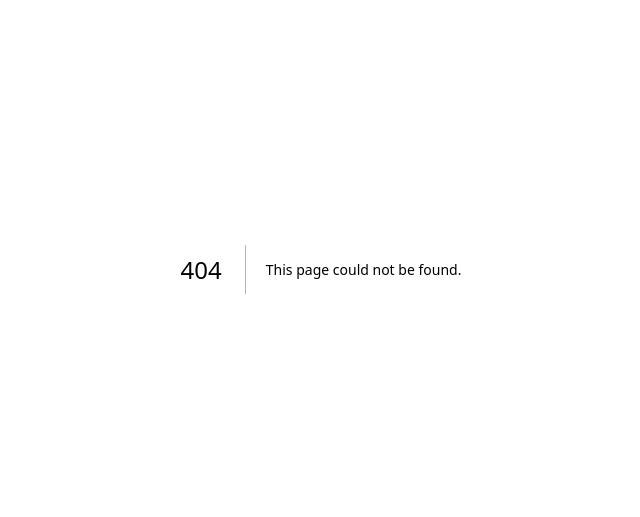
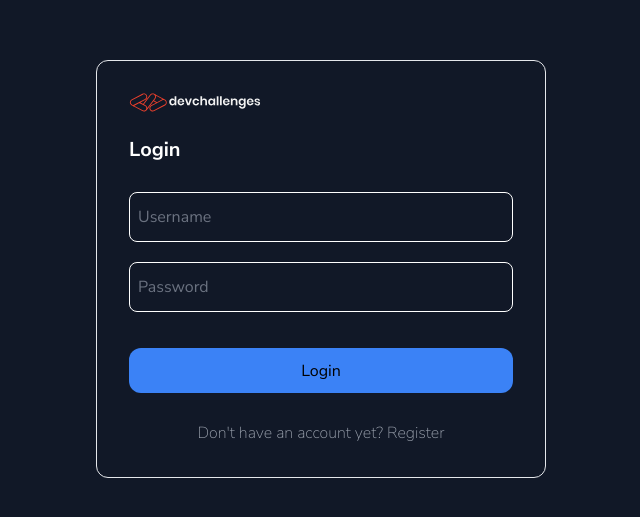
Before and after one commit to joseandresromerot/tweeter, a Next.js app in the folder client/: page /auth in a window 1280 px wide. Before the commit this address had no page. Shown: the part 131-648 px from the top of the page, without its empty margins (319-959 px from the left). Built offline with nearby package versions, Linux system fonts and the light colour scheme.

Commit message:
Auth page added

```diff
--- /dev/null
+++ b/client/src/app/auth/page.tsx
@@ -0,0 +1,100 @@
+"use client";
+
+import Image from "next/image";
+import logo from '../../../public/devchallengesLight.svg';
+import { useState } from "react";
+import AuthField from "@/components/auth/AuthField";
+
+interface PageState {
+  isLoginPage: boolean
+  formData: {
+    username: string
+    password: string
+    fullname: string
+    avatar_url: string
+  }
+};
+
+const FORM_INITIAL_STATE = {
+  username: "",
+  password: "",
+  fullname: "",
+  avatar_url: ""
+};
+
+const Page = () => {
+  const [isLoginPage, setIsLoginPage] = useState<PageState["isLoginPage"]>(true);
+  const [formData, setFormData] = useState<PageState["formData"]>(FORM_INITIAL_STATE);
+  const { username, password, fullname, avatar_url } = formData;
+
+  const handleFormDataChange = (evt: React.ChangeEvent<HTMLInputElement>) => {
+    setFormData({
+      ...formData,
+      [evt.target.name]: evt.target.value
+    })
+  };
+
+  return (
+    <div className="min-h-screen bg-gray-900 flex flex-row items-center justify-center">
+      <div className="w-full bg-transparent rounded-xl border outline-white mx-8 p-8 flex flex-col items-stretch sm:w-[450px]">
+        <Image src={logo} alt="App logo" className="mb-6"/>
+
+        {!isLoginPage &&
+            <>
+              <h3 className="font-sans font-bold text-lg mb-5">{"Join thousands of learners from around the world"}</h3>
+              <h3 className="font-sans mb-7">{"Master web development by making real-life projects. There are multiple paths for you to choose"}</h3>
+            </>
+          }
+
+        <h2 className="text-white text-xl font-sans mb-7 font-bold">{isLoginPage ? "Login" :  "Create Account"}</h2>
+
+        <form className="flex flex-col items-stretch">
+          <AuthField
+            containerClassName="mb-5"
+            placeholder="Username"
+            name="username"
+            value={username}
+            onChange={handleFormDataChange}
+          />
+
+          <AuthField
+            containerClassName="mb-5"
+            placeholder="Password"
+            name="password"
+            value={password}
+            onChange={handleFormDataChange}
+            type="password"
+          />
+
+          {!isLoginPage &&
+            <>
+              <AuthField
+                containerClassName="mb-5"
+                placeholder="Full Name"
+                name="fullname"
+                value={fullname}
+                onChange={handleFormDataChange}
+              />
+
+              <AuthField
+                containerClassName="mb-5"
+                placeholder="Avatar URL"
+                name="avatar_url"
+                value={avatar_url}
+                onChange={handleFormDataChange}
+              />
+            </>
+          }
+
+          <button className="bg-blue-500 h-[45px] rounded-xl font-sans mt-4">{isLoginPage ? "Login" : "Start coding now"}</button>
+        </form>
+
+        <button type="button" className="bg-transparent font-extralight font-sans text-md mt-7 text-gray-400" onClick={() => setIsLoginPage(!isLoginPage) }>
+          {isLoginPage ? "Don't have an account yet? Register" : "Adready a member? Login"}
+        </button>
+      </div>
+    </div>
+  );
+}
+
+export default Page;
--- a/client/src/app/layout.tsx
+++ b/client/src/app/layout.tsx
@@ -1,8 +1,18 @@
 import './globals.css'
 import type { Metadata } from 'next'
-import { Inter } from 'next/font/google'
+import { Nunito_Sans, Nunito } from 'next/font/google'
 
-const inter = Inter({ subsets: ['latin'] })
+const nunito = Nunito_Sans({
+  subsets: ['latin'],
+  display: 'swap',
+  variable: '--font-nunito',
+})
+
+const nunito_sans = Nunito_Sans({
+  subsets: ['latin'],
+  display: 'swap',
+  variable: '--font-nunito-sans',
+})
 
 export const metadata: Metadata = {
   title: 'Create Next App',
@@ -16,7 +26,7 @@ export default function RootLayout({
 }) {
   return (
     <html lang="en">
-      <body className={inter.className}>{children}</body>
+      <body className={`${nunito.variable} ${nunito_sans.variable}`}>{children}</body>
     </html>
   )
 }
--- /dev/null
+++ b/client/src/components/Field.tsx
@@ -0,0 +1,15 @@
+"use client";
+
+export interface FieldProps extends React.DetailedHTMLProps<React.InputHTMLAttributes<HTMLInputElement>, HTMLInputElement> {
+  containerClassName: string
+}
+
+const Field = ({ containerClassName, ...props }: FieldProps) => {
+  return (
+    <div className={containerClassName}>
+      <input {...props} />
+    </div>
+  );
+};
+
+export default Field;
--- /dev/null
+++ b/client/src/components/auth/AuthField.tsx
@@ -0,0 +1,15 @@
+"use client";
+
+import Field, { FieldProps } from "../Field";
+
+interface AuthFieldProp extends FieldProps {}
+
+const AuthField = ({ containerClassName, ...props }: AuthFieldProp) => (
+  <Field
+    containerClassName={`flex flex-col items-stretch justify-center border-white border-[1px] p-2 rounded-lg h-[50px] ${containerClassName}`}
+    className="bg-transparent focus:outline-none font-sans placeholder:text-gray-500"
+    {...props}
+  />
+);
+
+export default AuthField;
--- a/client/tailwind.config.ts
+++ b/client/tailwind.config.ts
@@ -13,6 +13,10 @@ const config: Config = {
         'gradient-conic':
           'conic-gradient(from 180deg at 50% 50%, var(--tw-gradient-stops))',
       },
+      fontFamily: {
+        sans: ['var(--font-nunito)'],
+        mono: ['var(--font-nunito-sans)'],
+      },
     },
   },
   plugins: [],
```
Also changed, not shown: client/public/devchallengesLight.svg (added).
